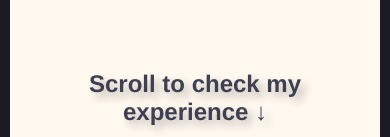
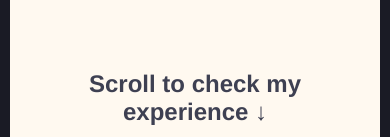
Before and after one commit to Septy2000/Portfolio-Website, a Next.js app: page / in a window 390 px wide. Shown: the part 707-844 px from the top of the page. Built offline with nearby package versions, Linux system fonts and the light colour scheme.

Commit message:
Further mobile style improvements

```diff
--- a/src/components/Sections/LandingPageSections/ExperienceSection/ExperienceSection.styled.tsx
+++ b/src/components/Sections/LandingPageSections/ExperienceSection/ExperienceSection.styled.tsx
@@ -18,10 +18,11 @@ export const Container = styled.div<{ $inView: boolean }>`
         `}
 `;
 
-export const ScrollToExperienceHeader = styled.h2`
+export const ScrollToExperienceHeader = styled.h2<{ $inView: boolean }>`
     margin-bottom: ${({ theme }) => theme.margin.medium};
     color: ${({ theme }) => theme.colors.text.primary};
-    text-shadow: ${({ theme }) => `5px 5px 10px ${theme.colors.surface.primary_shade.dark_3}`};
+    text-shadow: ${({ $inView, theme }) =>
+        $inView ? "none" : `5px 5px 10px ${theme.colors.surface.primary_shade.dark_3}`};
     text-align: center;
 `;
 
--- a/src/components/Sections/LandingPageSections/ExperienceSection/ExperienceSection.tsx
+++ b/src/components/Sections/LandingPageSections/ExperienceSection/ExperienceSection.tsx
@@ -58,7 +58,7 @@ const ExperienceSection = forwardRef<HTMLDivElement>((props, experienceRef) => {
     return (
         <Styled.Container ref={ref} $inView={inView}>
             {/* <SpacerSmall /> */}
-            <Styled.ScrollToExperienceHeader ref={experienceRef}>
+            <Styled.ScrollToExperienceHeader ref={experienceRef} $inView={inView}>
                 Scroll to check my experience &darr;
             </Styled.ScrollToExperienceHeader>
             <Styled.TimelineGridContainer>
--- a/src/components/Sections/LandingPageSections/ProjectsSection/ProjectCard/ProjectCard.styled.tsx
+++ b/src/components/Sections/LandingPageSections/ProjectsSection/ProjectCard/ProjectCard.styled.tsx
@@ -29,14 +29,14 @@ export const ButtonsContainer = styled.div`
 `;
 
 export const Button = styled(ButtonDefault)`
-    width: 45%;
+    width: 48%;
 `;
 
 export const ButtonLink = styled(Link)`
     background-color: ${({ theme }) => theme.colors.surface.secondary_shade.light_2};
     font-size: 1.3rem;
     color: ${({ theme }) => theme.colors.text.secondary};
-    width: 45%;
+    width: 48%;
     padding: ${({ theme }) => theme.padding.small};
     border: none;
     border-radius: ${({ theme }) => theme.borderRadius.small};
--- a/src/components/Sections/LandingPageSections/ProjectsSection/ProjectsSection.styled.tsx
+++ b/src/components/Sections/LandingPageSections/ProjectsSection/ProjectsSection.styled.tsx
@@ -59,8 +59,7 @@ export const ProjectItemContainer = styled.div<{ $isSelected: boolean }>`
         $isSelected
             ? `inset 5px 5px 5px -1px ${theme.colors.surface.primary_shade.dark_3}, inset -5px -5px 5px -1px ${theme.colors.surface.primary_shade.dark_1}`
             : "none"};
-    p {
-        font-size: 1.8rem;
+    h2 {
         transition: ${({ $isSelected }) => ($isSelected ? "text-shadow 0.4s" : "text-shadow 1s")};
         text-shadow: ${({ theme, $isSelected }) =>
             $isSelected ? `5px 5px 10px ${theme.colors.surface.primary_shade.dark_3}` : "none"};
```
